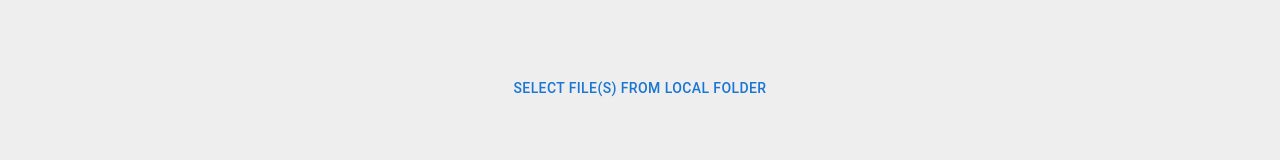
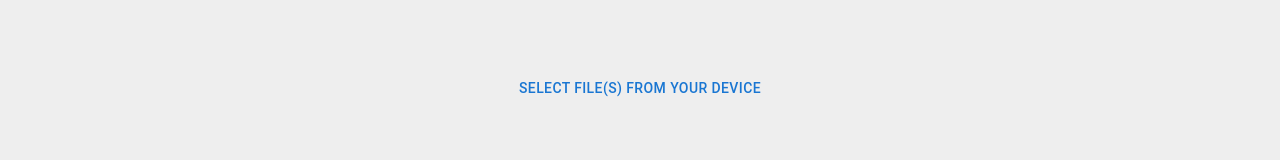
Before and after one commit to Sejmou/practice-track-player, a Next.js app: page /player in a window 1280 px wide. Shown: the part 306-466 px from the top of the page. Built offline with nearby package versions, Linux system fonts and the light colour scheme.

Commit message:
improve custom track player

```diff
--- a/components/Musical/SongList.tsx
+++ b/components/Musical/MusicalSongList.tsx
@@ -11,7 +11,7 @@ import ResponsiveContainer from '@components/layout/ResponsiveContainer';
 
 type Props = { sx?: SxProps };
 
-const SongList = ({ sx }: Props) => {
+const MusicalSongList = ({ sx }: Props) => {
   const { songs, currentSong, setCurrentSong } = useMusicalContext();
 
   const songList = (
@@ -44,4 +44,4 @@ const SongList = ({ sx }: Props) => {
   );
 };
 
-export default SongList;
+export default MusicalSongList;
--- /dev/null
+++ b/components/SongList/SongList.tsx
@@ -0,0 +1,50 @@
+import {
+  List,
+  ListItemButton,
+  ListItemIcon,
+  ListItemText,
+  SxProps,
+} from '@mui/material';
+import { Song } from '@models';
+import MusicNoteIcon from '@mui/icons-material/MusicNote';
+import ResponsiveContainer from '@components/layout/ResponsiveContainer';
+
+type Props = {
+  songs: Song[];
+  currentSong: Song;
+  handleSongChange: (newSong: Song) => void;
+  title?: string;
+  sx?: SxProps;
+};
+const SongList = ({
+  songs,
+  currentSong,
+  handleSongChange,
+  title,
+  sx,
+}: Props) => {
+  return (
+    <ResponsiveContainer sx={sx} title={title || 'Songs'}>
+      <List>
+        {songs.map((song, i) => (
+          <ListItemButton
+            selected={song === currentSong}
+            key={i}
+            onClick={() => handleSongChange(song)}
+          >
+            <ListItemText
+              primary={`${song.title}`}
+              secondary={`${song.artist}`}
+            />
+            {song === currentSong && (
+              <ListItemIcon>
+                <MusicNoteIcon />
+              </ListItemIcon>
+            )}
+          </ListItemButton>
+        ))}
+      </List>
+    </ResponsiveContainer>
+  );
+};
+export default SongList;
--- a/models/index.ts
+++ b/models/index.ts
@@ -26,8 +26,11 @@ export const MusicalSongTrackValidator = z.object({
 export type MusicalSongTrack = z.infer<typeof MusicalSongTrackValidator>;
 
 const SongValidator = z.object({
-  no: z.string(),
   title: z.string(),
+  artist: z.string().optional(),
+  releaseDate: z.date().optional(),
+  album: z.string().optional(),
+  no: z.string().optional(),
 });
 export type Song = z.infer<typeof SongValidator>;
 
--- a/package.json
+++ b/package.json
@@ -18,6 +18,7 @@
     "dotenv": "^16.0.1",
     "konva": "^8.3.11",
     "moment": "^2.29.4",
+    "music-metadata-browser": "^2.5.8",
     "next": "12.2.4",
     "node-fetch": "^3.2.10",
     "peaks.js": "^2.0.3",
--- a/pages/musicals/[musicalId]/index.tsx
+++ b/pages/musicals/[musicalId]/index.tsx
@@ -2,7 +2,7 @@ import type { GetStaticPaths, GetStaticProps, NextPage } from 'next';
 import Head from 'next/head';
 
 import TrackList from '@components/Musical/TrackList';
-import SongList from '@components/Musical/SongList';
+import MusicalSongList from '@components/Musical/MusicalSongList';
 import { getAllMusicalIds, getMusical } from '@backend/musical-data';
 import { Musical } from '@models';
 import {
@@ -69,7 +69,7 @@ const MusicalPage: NextPage<Props> = ({ musical }) => {
         <Box sx={tracksAndSongsContainerStyles}>
           <TrackList sx={trackListStyles} />
           <DescriptionContainer sx={descriptionContainerStyles} />
-          <SongList sx={songListStyles} />
+          <MusicalSongList sx={songListStyles} />
         </Box>
       </Stack>
     </MusicalProvider>
--- a/pages/player/index.tsx
+++ b/pages/player/index.tsx
@@ -1,10 +1,12 @@
 import Head from 'next/head';
 import { NextPage } from 'next/types';
-import { useCallback, useEffect, useState } from 'react';
-import { Button, SxProps } from '@mui/material';
+import { ChangeEventHandler, useCallback, useEffect, useState } from 'react';
+import { Button, Stack, SxProps } from '@mui/material';
 import { Box } from '@mui/material';
 import AudioPlayer from '@components/AudioPlayer/AudioPlayer';
 import { Song, SourceData } from '@models';
+import * as mmb from 'music-metadata-browser';
+import SongList from '@components/SongList/SongList';
 
 type Props = {};
 
@@ -16,7 +18,6 @@ const containerStyles: SxProps = {
 
 type SongData = {
   song: Song;
-  file: File;
   sourceData: SourceData;
   audioBuffer: AudioBuffer;
 };
@@ -29,11 +30,6 @@ const Player: NextPage = (props: Props) => {
 
   const [songData, setSongData] = useState<SongData[]>([]);
   const [currSongIdx, setCurrSongIdx] = useState(0);
-  const [nextAvailable, setNextAvailable] = useState(false);
-
-  useEffect(() => {
-    setNextAvailable(currSongIdx < songData.length - 1);
-  }, [currSongIdx, songData.length]);
 
   const nextSongHandler = useCallback(() => {
     setCurrSongIdx(prev => Math.min(prev + 1, songData.length - 1));
@@ -43,43 +39,46 @@ const Player: NextPage = (props: Props) => {
     setCurrSongIdx(prev => Math.max(prev - 1, 0));
   }, []);
 
-  const requestFileAccess = useCallback(async () => {
+  const fileChangeHandler: ChangeEventHandler<HTMLInputElement> = useCallback(
+    async ev => {
       if (!audioContext) return;
-    const fileHandles = await window.showOpenFilePicker({
-      multiple: true,
-      types: [
-        {
-          description: 'Audio Files',
-          accept: {
-            'audio/*': ['.mp3', '.ogg'],
+      const fileList = ev.target.files;
+      if (fileList) {
+        const files = Array.from(fileList);
+
+        async function processFile(
+          file: File,
+          audioContext: AudioContext
+        ): Promise<SongData> {
+          const metadata = (await mmb.parseBlob(file)).common;
+          const audioBuffer = await file
+            .arrayBuffer()
+            .then(b => audioContext.decodeAudioData(b));
+          return {
+            song: {
+              title: metadata.title || file.name,
+              album: metadata.album,
+              artist: metadata.artist || 'Unknown Artist',
             },
+            sourceData: {
+              src: URL.createObjectURL(file),
+              type: file.type,
             },
-      ],
-    });
-    console.log(fileHandles);
-    for (const fileName in fileHandles.entries()) {
-      console.log(fileName);
+            audioBuffer,
+          };
         }
-    const files = await Promise.all(fileHandles.map(fh => fh.getFile()));
-    const fileAudioBuffers = await Promise.all(
-      files.map(f => f.arrayBuffer().then(b => audioContext.decodeAudioData(b)))
+
+        const songData = await Promise.all(
+          files.map(f => processFile(f, audioContext))
         );
 
-    setSongData(
-      files.map((f, i) => ({
-        file: f,
-        song: {
-          title: f.name,
-          no: (i + 1).toString(),
+        console.log(songData);
+
+        setSongData(songData);
+      }
     },
-        sourceData: {
-          src: URL.createObjectURL(f),
-          type: f.type,
-        },
-        audioBuffer: fileAudioBuffers[i],
-      }))
+    [audioContext]
   );
-  }, [audioContext]);
 
   return (
     <>
@@ -93,19 +92,35 @@ const Player: NextPage = (props: Props) => {
       </Head>
       <Box sx={containerStyles}>
         {songData.length === 0 ? (
-          <Button sx={{ m: 'auto' }} onClick={requestFileAccess}>
-            Select file(s) from local folder
+          <Button sx={{ m: 'auto' }} component="label">
+            Select file(s) from your device
+            <input
+              hidden
+              accept="audio/*"
+              type="file"
+              multiple
+              onChange={fileChangeHandler}
+            />
           </Button>
         ) : (
+          <Stack spacing={2}>
             <AudioPlayer
               mainTitle={songData[currSongIdx].song.title}
+              subTitle={songData[currSongIdx].song.artist}
               audioElSrcData={songData[currSongIdx].sourceData}
               audioContext={audioContext}
               nextDisabled={currSongIdx === songData.length - 1}
-            // audioBuffer={songData[currSongIdx].audioBuffer}
               onNext={nextSongHandler}
               onPrevious={previousSongHandler}
             />
+            <SongList
+              songs={songData.map(d => d.song)}
+              currentSong={songData[currSongIdx].song}
+              handleSongChange={song =>
+                setCurrSongIdx(songData.findIndex(d => d.song === song))
+              }
+            />
+          </Stack>
         )}
       </Box>
     </>
```
Also changed, not shown: 1 other file (tests, documents, lock files or other folders). Lines whose indentation alone changed are shown as unchanged.
